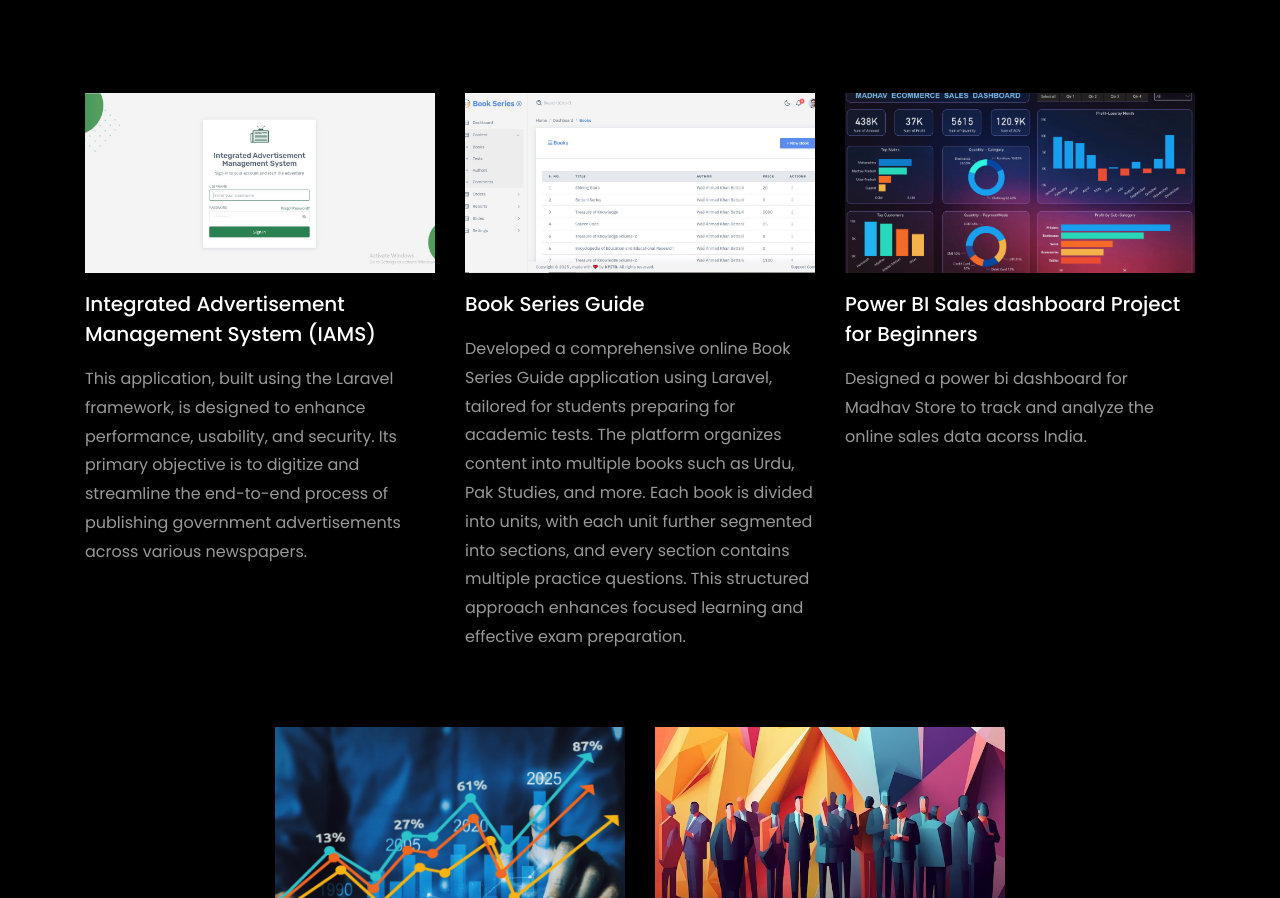
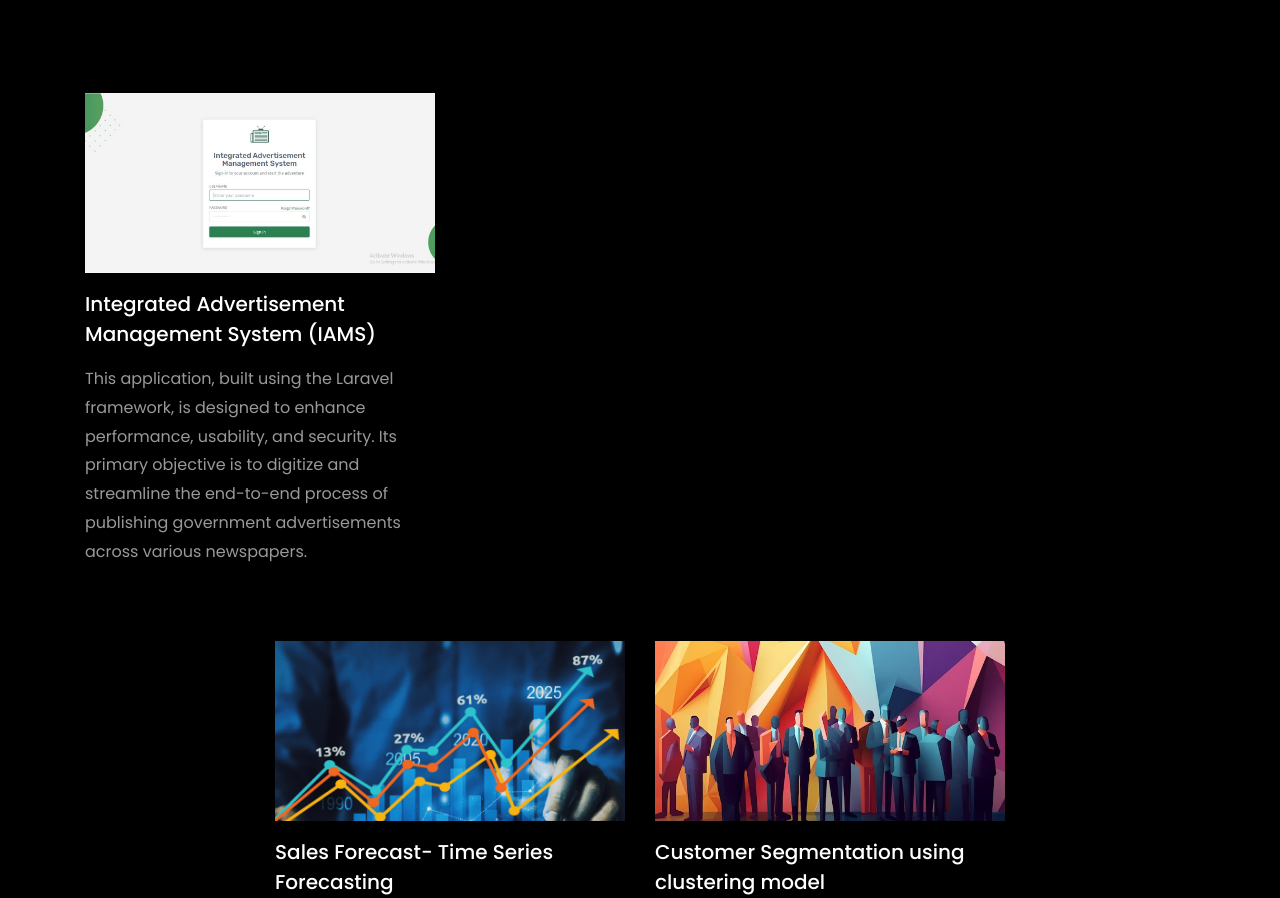
Before and after one commit to Ammar-gith/portfolio, a plain HTML site: page index.html in a window 1280 px wide. Shown: the part 3502-4400 px from the top of the page. Drawn offline with Linux system fonts and the light colour scheme; files whose address does not match are found by name.

Commit message:
changes update

```diff
--- a/index.html
+++ b/index.html
@@ -425,28 +425,8 @@
               </div>
             </div>
           </div>
-          <div class="col-md-4 d-flex ftco-animate">
-          	<div class="blog-entry justify-content-end">
-              <a href="https://github.com/rishabhnmishra/Python_Diwali_Sales_Analysis/blob/main/Diwali_Sales_Analysis.ipynb" class="block-20 zoom-effect" style="background-image: url('images/book.JPG');">
-              </a>
-              <div class="text mt-3 float-right d-block">
 
-                <h3 class="heading"><a href="https://github.com/rishabhnmishra/Python_Diwali_Sales_Analysis/blob/main/Diwali_Sales_Analysis.ipynb">Book Series Guide</a></h3>
-                <p>Developed a comprehensive online Book Series Guide application using Laravel, tailored for students preparing for academic tests. The platform organizes content into multiple books such as Urdu, Pak Studies, and more. Each book is divided into units, with each unit further segmented into sections, and every section contains multiple practice questions. This structured approach enhances focused learning and effective exam preparation.</p>
-              </div>
-            </div>
-          </div>
-          <div class="col-md-4 d-flex ftco-animate">
-          	<div class="blog-entry">
-              <a href="https://github.com/rishabhnmishra/Madhav_Store_Analysis_PowerBI/blob/main/Madhav%20Store%20dashboard.jpg" class="block-20 zoom-effect" style="background-image: url('images/proj_3.jpg');">
-              </a>
-              <div class="text mt-3 float-right d-block">
 
-                <h3 class="heading"><a href="https://github.com/rishabhnmishra/Madhav_Store_Analysis_PowerBI/blob/main/Madhav%20Store%20dashboard.jpg">Power BI Sales dashboard Project for Beginners</a></h3>
-                <p>Designed a power bi dashboard for Madhav Store to track and analyze the online sales data acorss India.</p>
-              </div>
-            </div>
-          </div>
         </div>
 	<br>
 		<!-- added justify-content-center to center align the last two projects -->
```
